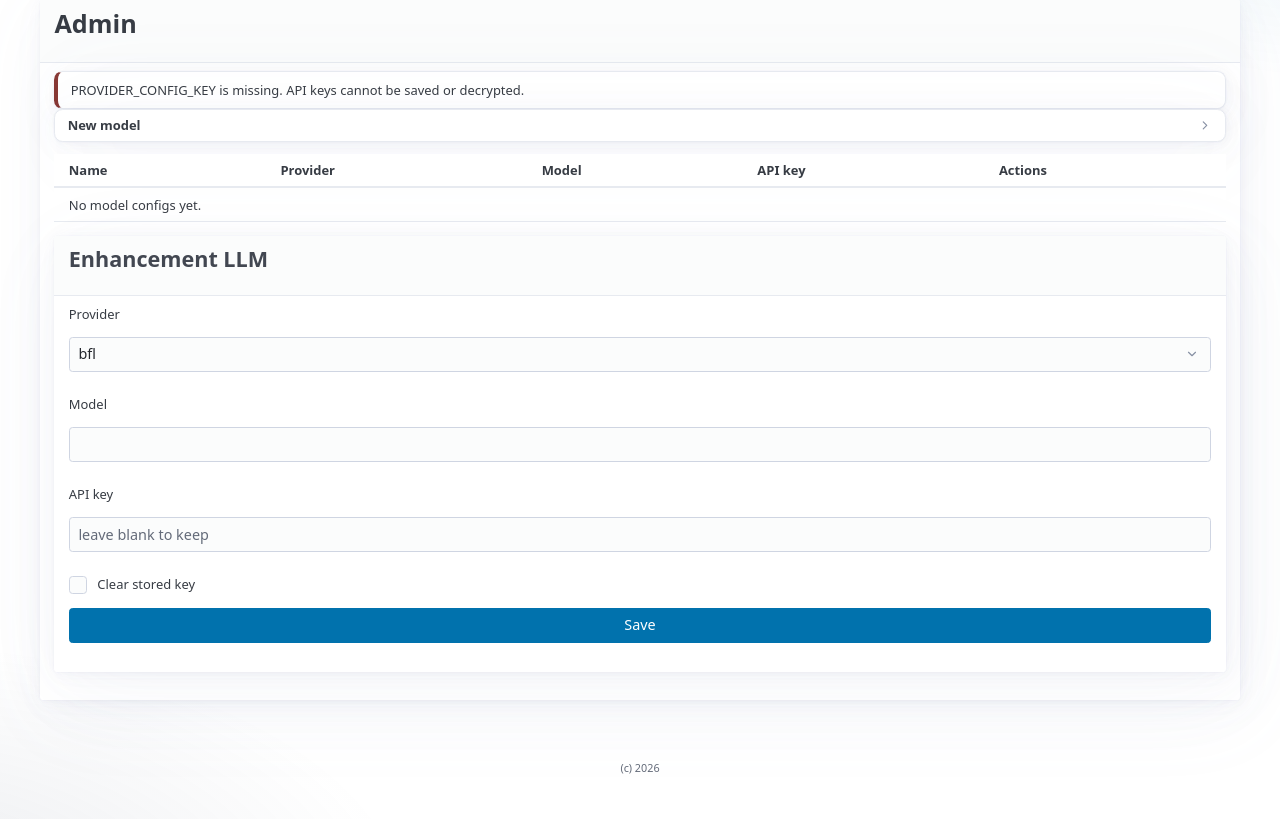
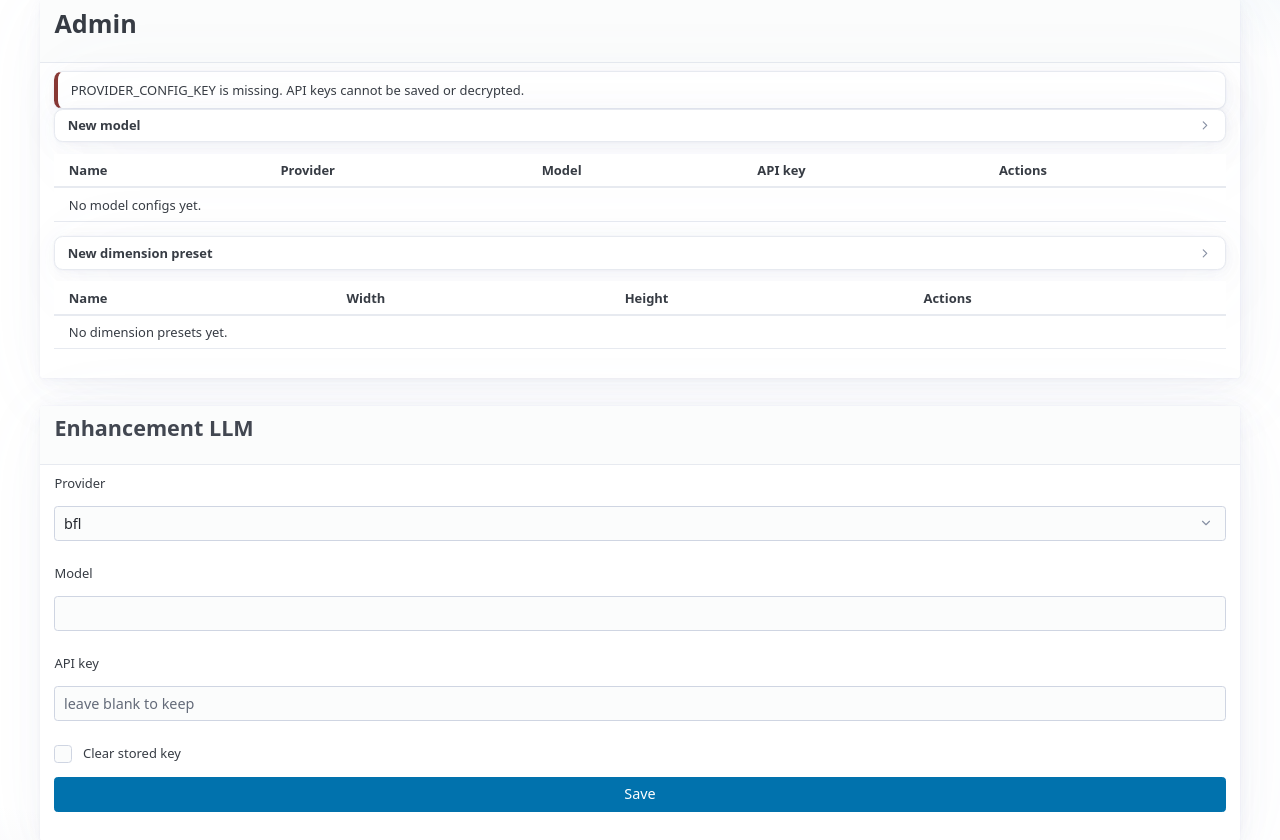
Before and after one commit to jschm42/lumigen, a FastAPI app: page /admin in a window 1280 px wide. Shown: the part 94-934 px from the top of the page. Before the commit the page ends 913 px from the top, so only its background shows below. Run offline with FastAPI, Linux system fonts and the light colour scheme; some libraries are stand-ins or nearby versions.

Commit message:
feat: Implement dimension presets management with CRUD operations and UI integration

```diff
--- a/app/main.py
+++ b/app/main.py
@@ -245,6 +245,7 @@ def generate_page(
     session: Session = Depends(get_session),
 ) -> HTMLResponse:
     profiles = crud.list_profiles(session)
+    dimension_presets = crud.list_dimension_presets(session)
     gallery_folders = crud.list_gallery_folders(session)
     enhancement_config = crud.get_enhancement_config(session)
     active_generations = list(
@@ -260,6 +261,7 @@ def generate_page(
         {
             "request": request,
             "profiles": profiles,
+            "dimension_presets": dimension_presets,
             "gallery_folders": gallery_folders,
             "active_generations": active_generations,
             "enhancement_ready": bool(
@@ -444,6 +446,7 @@ def admin_page(
     session: Session = Depends(get_session),
 ) -> HTMLResponse:
     model_configs = crud.list_model_configs(session)
+    dimension_presets = crud.list_dimension_presets(session)
     enhancement_config = crud.get_enhancement_config(session)
     encryption_ready = bool((settings.provider_config_key or "").strip())
 
@@ -452,6 +455,7 @@ def admin_page(
         {
             "request": request,
             "model_configs": model_configs,
+            "dimension_presets": dimension_presets,
             "enhancement_config": enhancement_config,
             "providers": provider_registry.provider_names(),
             "error": error or "",
@@ -459,6 +463,85 @@ def admin_page(
             "encryption_ready": encryption_ready,
         },
     )
+
+
+@app.post("/admin/dimension-presets")
+def admin_create_dimension_preset(
+    name: str = Form(...),
+    width: str = Form(...),
+    height: str = Form(...),
+    session: Session = Depends(get_session),
+) -> RedirectResponse:
+    try:
+        name_value = name.strip()
+        if not name_value:
+            raise ValueError("Name is required")
+        width_value = parse_optional_int(width)
+        height_value = parse_optional_int(height)
+        if width_value is None or width_value <= 0:
+            raise ValueError("Width must be > 0")
+        if height_value is None or height_value <= 0:
+            raise ValueError("Height must be > 0")
+
+        crud.create_dimension_preset(
+            session,
+            name=name_value,
+            width=width_value,
+            height=height_value,
+        )
+    except (ValueError, IntegrityError) as exc:
+        return RedirectResponse(url=f"/admin?error={str(exc)}", status_code=303)
+
+    return RedirectResponse(url="/admin?message=Saved", status_code=303)
+
+
+@app.post("/admin/dimension-presets/{preset_id}/update")
+def admin_update_dimension_preset(
+    preset_id: int,
+    name: str = Form(...),
+    width: str = Form(...),
+    height: str = Form(...),
+    session: Session = Depends(get_session),
+) -> RedirectResponse:
+    preset = crud.get_dimension_preset(session, preset_id)
+    if not preset:
+        raise HTTPException(status_code=404, detail="Dimension preset not found")
+
+    try:
+        name_value = name.strip()
+        if not name_value:
+            raise ValueError("Name is required")
+        width_value = parse_optional_int(width)
+        height_value = parse_optional_int(height)
+        if width_value is None or width_value <= 0:
+            raise ValueError("Width must be > 0")
+        if height_value is None or height_value <= 0:
+            raise ValueError("Height must be > 0")
+
+        crud.update_dimension_preset(
+            session,
+            preset,
+            name=name_value,
+            width=width_value,
+            height=height_value,
+        )
+    except (ValueError, IntegrityError) as exc:
+        return RedirectResponse(url=f"/admin?error={str(exc)}", status_code=303)
+
+    return RedirectResponse(url="/admin?message=Saved", status_code=303)
+
+
+@app.post("/admin/dimension-presets/{preset_id}/delete")
+def admin_delete_dimension_preset(
+    preset_id: int,
+    session: Session = Depends(get_session),
+) -> RedirectResponse:
+    preset = crud.get_dimension_preset(session, preset_id)
+    if not preset:
+        raise HTTPException(status_code=404, detail="Dimension preset not found")
+
+    crud.delete_dimension_preset(session, preset)
+    return RedirectResponse(url="/admin?message=Deleted", status_code=303)
 
 
 @app.post("/admin/model-configs")
--- a/app/web/templates/admin.html
+++ b/app/web/templates/admin.html
@@ -83,7 +83,6 @@
     </table>
   </div>
 
-
   {% for config in model_configs %}
   <dialog id="edit-model-config-{{ config.id }}">
     <article>
@@ -124,6 +123,94 @@
   </dialog>
   {% endfor %}
 
+  <details id="create-dimension-preset-panel" class="subdialog">
+    <summary>New dimension preset</summary>
+    <div class="subdialog-body">
+      <form action="/admin/dimension-presets" method="post" class="stack">
+        <label for="new-dimension-name">Name</label>
+        <input id="new-dimension-name" type="text" name="name" required>
+
+        <div class="grid">
+          <div>
+            <label for="new-dimension-width">Width</label>
+            <input id="new-dimension-width" type="number" name="width" min="1" required>
+          </div>
+          <div>
+            <label for="new-dimension-height">Height</label>
+            <input id="new-dimension-height" type="number" name="height" min="1" required>
+          </div>
+        </div>
+
+        <div class="actions">
+          <button type="submit">Save</button>
+        </div>
+      </form>
+    </div>
+  </details>
+
+  <div class="table-scroll">
+    <table>
+      <thead>
+        <tr>
+          <th>Name</th>
+          <th>Width</th>
+          <th>Height</th>
+          <th>Actions</th>
+        </tr>
+      </thead>
+      <tbody>
+      {% for preset in dimension_presets %}
+        <tr>
+          <td>{{ preset.name }}</td>
+          <td>{{ preset.width }}</td>
+          <td>{{ preset.height }}</td>
+          <td class="table-actions">
+            <button type="button" class="secondary" onclick="document.getElementById('edit-dimension-preset-{{ preset.id }}').showModal()">Edit</button>
+            <form action="/admin/dimension-presets/{{ preset.id }}/delete" method="post" onsubmit="return confirm('Delete this dimension preset?');" class="inline-form">
+              <button class="contrast" type="submit">Delete</button>
+            </form>
+          </td>
+        </tr>
+      {% else %}
+        <tr>
+          <td colspan="4">No dimension presets yet.</td>
+        </tr>
+      {% endfor %}
+      </tbody>
+    </table>
+  </div>
+
+  {% for preset in dimension_presets %}
+  <dialog id="edit-dimension-preset-{{ preset.id }}">
+    <article>
+      <header>
+        <button type="button" class="close" aria-label="Close" onclick="document.getElementById('edit-dimension-preset-{{ preset.id }}').close()"></button>
+        <h3>Edit dimension preset: {{ preset.name }}</h3>
+      </header>
+      <form action="/admin/dimension-presets/{{ preset.id }}/update" method="post" class="stack">
+        <label for="edit-dimension-name-{{ preset.id }}">Name</label>
+        <input id="edit-dimension-name-{{ preset.id }}" type="text" name="name" value="{{ preset.name }}" required>
+
+        <div class="grid">
+          <div>
+            <label for="edit-dimension-width-{{ preset.id }}">Width</label>
+            <input id="edit-dimension-width-{{ preset.id }}" type="number" name="width" min="1" value="{{ preset.width }}" required>
+          </div>
+          <div>
+            <label for="edit-dimension-height-{{ preset.id }}">Height</label>
+            <input id="edit-dimension-height-{{ preset.id }}" type="number" name="height" min="1" value="{{ preset.height }}" required>
+          </div>
+        </div>
+
+        <div class="actions">
+          <button type="submit">Save</button>
+        </div>
+      </form>
+    </article>
+  </dialog>
+  {% endfor %}
+</article>
+
 <article>
   <header class="section-head">
     <h3>Enhancement LLM</h3>
--- a/app/web/templates/generate.html
+++ b/app/web/templates/generate.html
@@ -64,7 +64,6 @@
       <div>
         <label for="dimension_preset">Dimension preset</label>
         <select id="dimension_preset" data-dimension-preset>
-          <option value="">Custom / from profile</option>
           <option value="512x512">512 x 512</option>
           <option value="768x768">768 x 768</option>
           <option value="1024x1024">1024 x 1024</option>
@@ -76,6 +75,11 @@
           <option value="768x1344">768 x 1344</option>
           <option value="1536x640">1536 x 640</option>
           <option value="640x1536">640 x 1536</option>
+          <option disabled>----------</option>
+          <option value="">Custom / from profile</option>
+          {% for preset in dimension_presets %}
+            <option value="{{ preset.width }}x{{ preset.height }}">{{ preset.name }} ({{ preset.width }} x {{ preset.height }})</option>
+          {% endfor %}
         </select>
       </div>
       <div>
```
Also changed, not shown: alembic/versions/20260211_0007_dimension_presets.py (added, +52 -0 lines), app/db/crud.py (+37 -0 lines), app/db/models.py (+9 -0 lines). Lines whose indentation alone changed are shown as unchanged.
